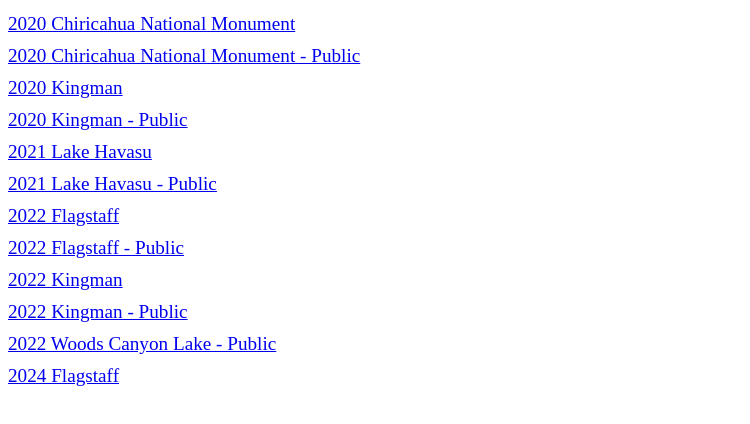
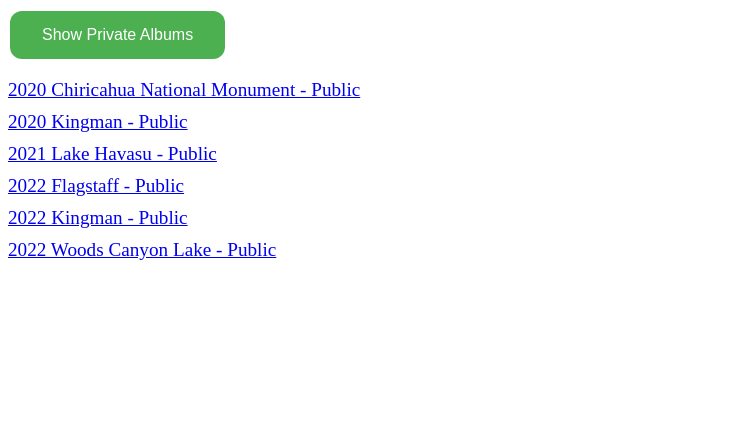
Before and after one commit to delphe/TripPics, a plain HTML site: page Arizona.html in a window 1280 px wide. Shown: the part 48-472 px from the top of the page, without its empty margins (0-750 px from the left). Drawn offline with Linux system fonts and the light colour scheme.

Commit message:
Fixed some links and added toggle button

```diff
--- a/Arizona.html
+++ b/Arizona.html
@@ -1,21 +1,24 @@
 <html>
     <head>
         <link rel="stylesheet" href="styles.css">
+        <script src="script.js"></script>
     </head>
 <body>
 <h1>Arizona</h1>
-<ul>
-<li><a href="https://photos.google.com/share/AF1QipMMla99CZ7zecEhbi7pe2w1kp7Hk1u3Wnt2kdS4eSmtkP38Gc7XnQ-ohVp9pzJF7g?obfsgid=105905870248717414385">2020 Chiricahua National Monument</a></li>
-<li><a href="https://photos.app.goo.gl/1JHeeBfXJh7PBNGF7">2020 Chiricahua National Monument - Public</a></li>
-<li><a href="https://photos.google.com/share/AF1QipPLIW5OqxxeRgvpLt-Eni7RLbAs5u4oAgjH-92720-MbL620HMIAEZA1PtakKONMA?obfsgid=105905870248717414385">2020 Kingman</a></li>
-<li><a href="https://photos.app.goo.gl/5sL9Ab9d3Jzn7CSn6">2020 Kingman - Public</a></li>
-<li><a href="https://photos.google.com/share/AF1QipMC7SjSt6O0dzscHPZ7O6ICOUUBgcrwQAN10uyyq98ZgFHNs6ihzMDcsbts0fkwIQ?obfsgid=105905870248717414385">2021 Lake Havasu</a></li>
-<li><a href="https://photos.app.goo.gl/2qdFitiPahVWzNsP8">2021 Lake Havasu - Public</a></li>
-<li><a href="https://photos.google.com/share/AF1QipNP8cV05f-G22JZzkLY2NqS4BqrOib2SZuoeBgJ7gYybRaLO0l2qY6dH2AfwRF-xg?obfsgid=105905870248717414385">2022 Flagstaff</a></li>
-<li><a href="https://photos.app.goo.gl/UKk3DkMHcFHdUVJZA">2022 Flagstaff - Public</a></li>
-<li><a href="https://photos.google.com/share/AF1QipNr7dlxhOSab3p1pYgOu28PGzOjcRzzNvVlxwia23LS1psRpCp1K2TG4KFrWaideA?obfsgid=105905870248717414385">2022 Kingman</a></li>
-<li><a href="https://photos.app.goo.gl/93pJurwtCcWi9bxG8">2022 Kingman - Public</a></li>
-<li><a href="https://photos.google.com/share/AF1QipP4BZ23G-zTYGuDHo0zF6MBXNl2Zd1KQsMps93aE2dwks0KglDK7C9SM-5AtjlACw?obfsgid=105905870248717414385">2022 Woods Canyon Lake - Public</a></li>
-<li><a href="https://photos.google.com/share/AF1QipNhzP8fypP_kJwnXEJSBjqUj9KpF3zNZpF8mC8qvFPx2XruIybcq9lp5DqUbWUmcQ?obfsgid=105905870248717414385">2024 Flagstaff</a></li>
+<button id="toggleButton" onclick="toggleAlbums()">Show Public Albums</button>
+<ul id="albumList">
+    <li class="private"><a href="https://photos.google.com/share/AF1QipMMla99CZ7zecEhbi7pe2w1kp7Hk1u3Wnt2kdS4eSmtkP38Gc7XnQ-ohVp9pzJF7g?obfsgid=105905870248717414385">2020 Chiricahua National Monument - Private</a></li>
+    <li class="public"><a href="https://photos.app.goo.gl/1JHeeBfXJh7PBNGF7">2020 Chiricahua National Monument - Public</a></li>
+    <li class="private"><a href="https://photos.google.com/share/AF1QipPLIW5OqxxeRgvpLt-Eni7RLbAs5u4oAgjH-92720-MbL620HMIAEZA1PtakKONMA?obfsgid=105905870248717414385">2020 Kingman - Private</a></li>
+    <li class="public"><a href="https://photos.app.goo.gl/5sL9Ab9d3Jzn7CSn6">2020 Kingman - Public</a></li>
+    <li class="private"><a href="https://photos.google.com/share/AF1QipMC7SjSt6O0dzscHPZ7O6ICOUUBgcrwQAN10uyyq98ZgFHNs6ihzMDcsbts0fkwIQ?obfsgid=105905870248717414385">2021 Lake Havasu - Private</a></li>
+    <li class="public"><a href="https://photos.app.goo.gl/2qdFitiPahVWzNsP8">2021 Lake Havasu - Public</a></li>
+    <li class="private"><a href="https://photos.google.com/share/AF1QipNP8cV05f-G22JZzkLY2NqS4BqrOib2SZuoeBgJ7gYybRaLO0l2qY6dH2AfwRF-xg?obfsgid=105905870248717414385">2022 Flagstaff - Private</a></li>
+    <li class="public"><a href="https://photos.app.goo.gl/UKk3DkMHcFHdUVJZA">2022 Flagstaff - Public</a></li>
+    <li class="private"><a href="https://photos.google.com/share/AF1QipNr7dlxhOSab3p1pYgOu28PGzOjcRzzNvVlxwia23LS1psRpCp1K2TG4KFrWaideA?obfsgid=105905870248717414385">2022 Kingman - Private</a></li>
+    <li class="public"><a href="https://photos.app.goo.gl/93pJurwtCcWi9bxG8">2022 Kingman - Public</a></li>
+    <li class="private"><a href="https://photos.google.com/share/AF1QipNs7Lfmf222M3DiXupphENi8COtn0Z4oMIXCkdPSuxG5_K8ZZK6yCl8bpU97bf98A?obfsgid=105905870248717414385">2022 Woods Canyon Lake - Private</a></li>
+    <li class="public"><a href="https://photos.app.goo.gl/oy2onwk3FB4BFzos6">2022 Woods Canyon Lake - Public</a></li>
+    <li class="private"><a href="https://photos.google.com/share/AF1QipNhzP8fypP_kJwnXEJSBjqUj9KpF3zNZpF8mC8qvFPx2XruIybcq9lp5DqUbWUmcQ?obfsgid=105905870248717414385">2024 Flagstaff - Private</a></li>
 </ul>
 </body></html>
--- /dev/null
+++ b/script.js
@@ -0,0 +1,28 @@
+document.addEventListener('DOMContentLoaded', (event) => {
+    toggleAlbums(); // Hides private albums by default
+});
+
+function toggleAlbums() {
+    var button = document.getElementById("toggleButton");
+    var albumList = document.getElementById("albumList");
+    var publicAlbums = albumList.getElementsByClassName("public");
+    var privateAlbums = albumList.getElementsByClassName("private");
+
+    if (button.innerText === "Show Public Albums") {
+        for (var i = 0; i < privateAlbums.length; i++) {
+            privateAlbums[i].style.display = "none";
+        }
+        for (var j = 0; j < publicAlbums.length; j++) {
+            publicAlbums[j].style.display = "list-item";
+        }
+        button.innerText = "Show Private Albums";
+    } else {
+        for (var i = 0; i < privateAlbums.length; i++) {
+            privateAlbums[i].style.display = "list-item";
+        }
+        for (var j = 0; j < publicAlbums.length; j++) {
+            publicAlbums[j].style.display = "none";
+        }
+        button.innerText = "Show Public Albums";
+    }
+}
--- a/styles.css
+++ b/styles.css
@@ -14,3 +14,23 @@ li {
     font-size: 1.2rem; /* Increase list item text size */
     margin: 10px 0;
 }
+
+/* Style the toggle button */
+#toggleButton {
+    background-color: #4CAF50; /* Green background */
+    border: none;             /* Remove borders */
+    color: white;             /* White text */
+    padding: 15px 32px;       /* Some padding */
+    text-align: center;       /* Center the text (if needed) */
+    text-decoration: none;    /* Remove underline */
+    display: inline-block;    /* Get the element to behave like an inline element, but allowing top/bottom margins & padding */
+    font-size: 16px;          /* Set a font size */
+    margin: 4px 2px;          /* Some margin */
+    cursor: pointer;          /* Pointer/hand icon */
+    border-radius: 12px;      /* Rounded corners */
+}
+
+/* Add a hover effect */
+#toggleButton:hover {
+    background-color: #45a049; /* Darker green on hover */
+}
```
Also changed, not shown: California.html (+10 -8 lines), CostaRica.html (+5 -3 lines), Germany.html (+5 -3 lines), Illinois.html (+5 -2 lines), Italy.html (+5 -3 lines), Netherlands.html (+5 -3 lines), Pennsylvania.html (+6 -2 lines), Sonora.html (+5 -2 lines), Utah.html (+11 -7 lines), index.html (+1 -1 lines).
